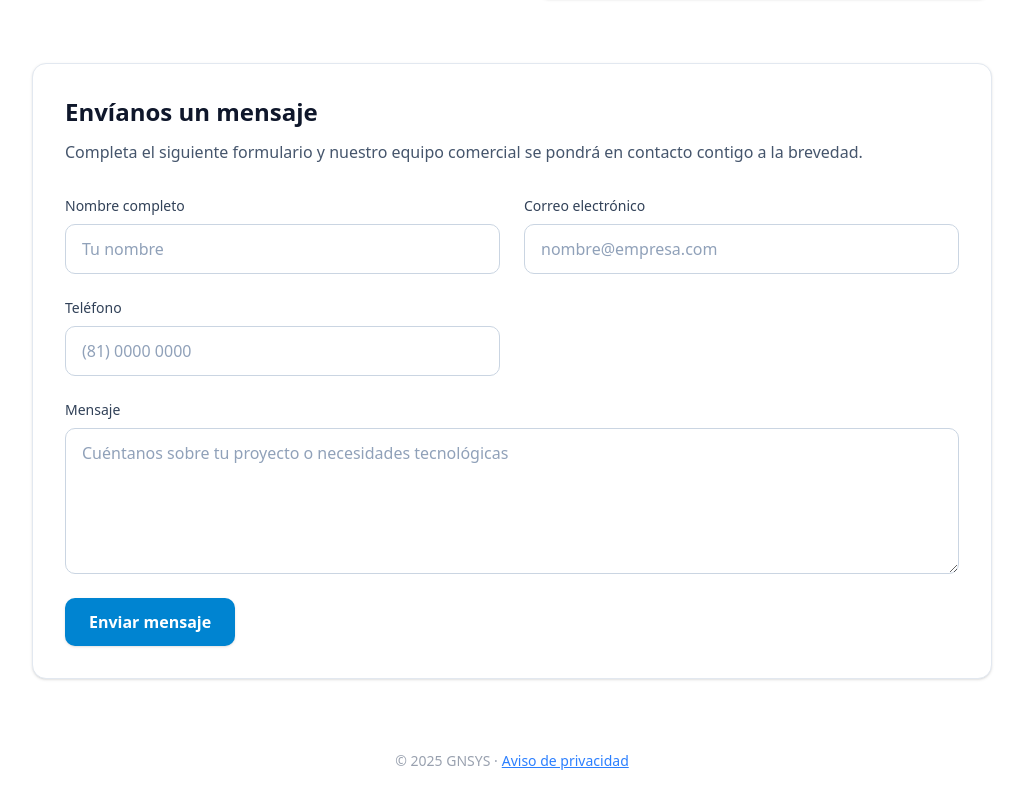
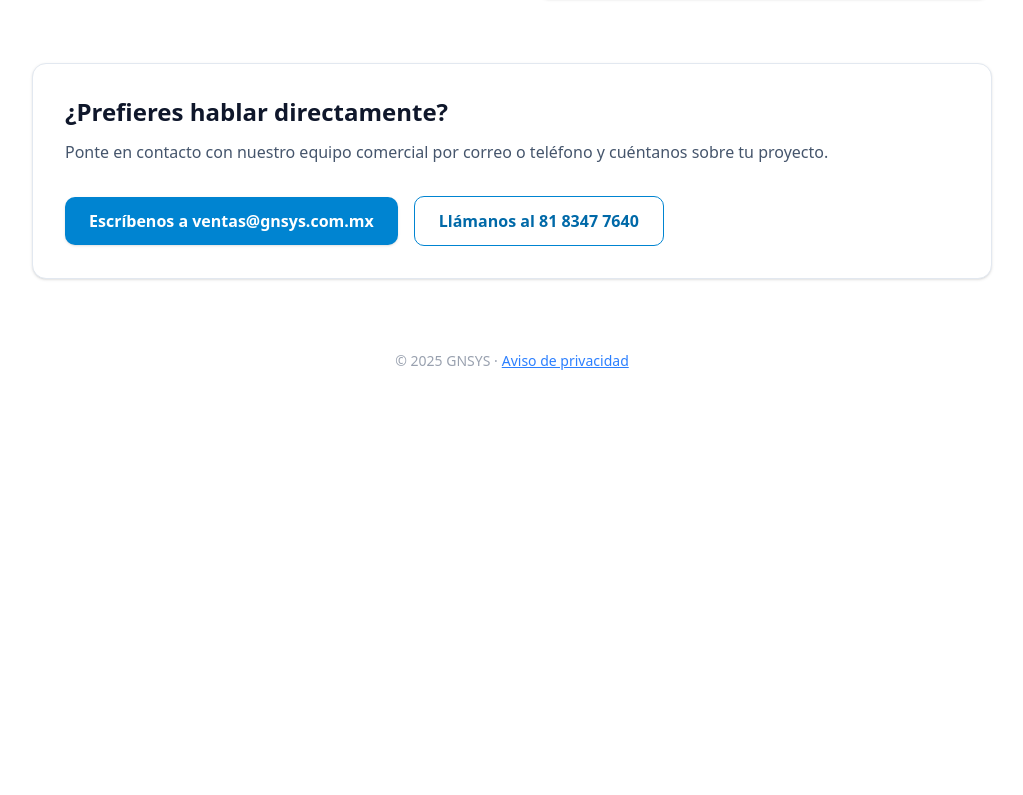
Before and after one commit to robersz/gnsys-landing, a Next.js app: page /contacto in a window 1280 px wide. Shown: the part 529-1324 px from the top of the page, without its empty margins (128-1151 px from the left). After the commit the page ends 924 px from the top, so only its background shows below. Built offline with nearby package versions, Linux system fonts and the light colour scheme.

Commit message:
Remove contact form submission

```diff
--- a/app/contacto/page.tsx
+++ b/app/contacto/page.tsx
@@ -60,81 +60,26 @@ export default function ContactoPage() {
 
       <section className="mt-16 border border-slate-200 rounded-xl shadow-sm p-8 bg-white">
         <h2 className="text-2xl font-semibold text-slate-900 mb-3">
-          Envíanos un mensaje
+          ¿Prefieres hablar directamente?
         </h2>
         <p className="text-slate-600 mb-8">
-          Completa el siguiente formulario y nuestro equipo comercial se pondrá en contacto contigo a la brevedad.
+          Ponte en contacto con nuestro equipo comercial por correo o teléfono y cuéntanos sobre tu proyecto.
         </p>
 
-        <form
-          action="https://formsubmit.co/ventas@gnsys.com.mx"
-          method="POST"
-          className="grid grid-cols-1 gap-6 sm:grid-cols-2"
-        >
-          <div className="flex flex-col gap-2">
-            <label htmlFor="nombre" className="text-sm font-medium text-slate-700">
-              Nombre completo
-            </label>
-            <input
-              id="nombre"
-              name="name"
-              type="text"
-              required
-              className="w-full rounded-lg border border-slate-300 px-4 py-3 text-slate-900 placeholder-slate-400 focus:border-sky-500 focus:outline-none focus:ring-1 focus:ring-sky-500"
-              placeholder="Tu nombre"
-            />
-          </div>
-
-          <div className="flex flex-col gap-2">
-            <label htmlFor="email" className="text-sm font-medium text-slate-700">
-              Correo electrónico
-            </label>
-            <input
-              id="email"
-              name="email"
-              type="email"
-              required
-              className="w-full rounded-lg border border-slate-300 px-4 py-3 text-slate-900 placeholder-slate-400 focus:border-sky-500 focus:outline-none focus:ring-1 focus:ring-sky-500"
-              placeholder="nombre@empresa.com"
-            />
-          </div>
-
-          <div className="flex flex-col gap-2">
-            <label htmlFor="telefono" className="text-sm font-medium text-slate-700">
-              Teléfono
-            </label>
-            <input
-              id="telefono"
-              name="phone"
-              type="tel"
-              className="w-full rounded-lg border border-slate-300 px-4 py-3 text-slate-900 placeholder-slate-400 focus:border-sky-500 focus:outline-none focus:ring-1 focus:ring-sky-500"
-              placeholder="(81) 0000 0000"
-            />
-          </div>
-
-          <div className="flex flex-col gap-2 sm:col-span-2">
-            <label htmlFor="mensaje" className="text-sm font-medium text-slate-700">
-              Mensaje
-            </label>
-            <textarea
-              id="mensaje"
-              name="message"
-              rows={5}
-              required
-              className="w-full rounded-lg border border-slate-300 px-4 py-3 text-slate-900 placeholder-slate-400 focus:border-sky-500 focus:outline-none focus:ring-1 focus:ring-sky-500"
-              placeholder="Cuéntanos sobre tu proyecto o necesidades tecnológicas"
-            ></textarea>
-          </div>
-
-          <div className="sm:col-span-2">
-            <button
-              type="submit"
-              className="w-full sm:w-auto inline-flex items-center justify-center rounded-lg bg-sky-600 px-6 py-3 text-white font-semibold shadow hover:bg-sky-700 focus:outline-none focus:ring-2 focus:ring-sky-500 focus:ring-offset-2"
-            >
-              Enviar mensaje
-            </button>
-          </div>
-        </form>
+        <div className="flex flex-col gap-4 sm:flex-row sm:items-center">
+          <a
+            href="mailto:ventas@gnsys.com.mx"
+            className="inline-flex items-center justify-center rounded-lg bg-sky-600 px-6 py-3 text-white font-semibold shadow hover:bg-sky-700 focus:outline-none focus:ring-2 focus:ring-sky-500 focus:ring-offset-2"
+          >
+            Escríbenos a ventas@gnsys.com.mx
+          </a>
+          <a
+            href="tel:+528183477640"
+            className="inline-flex items-center justify-center rounded-lg border border-sky-600 px-6 py-3 text-sky-700 font-semibold hover:bg-sky-50 focus:outline-none focus:ring-2 focus:ring-sky-500 focus:ring-offset-2"
+          >
+            Llámanos al 81 8347 7640
+          </a>
+        </div>
       </section>
     </main>
   );
```
